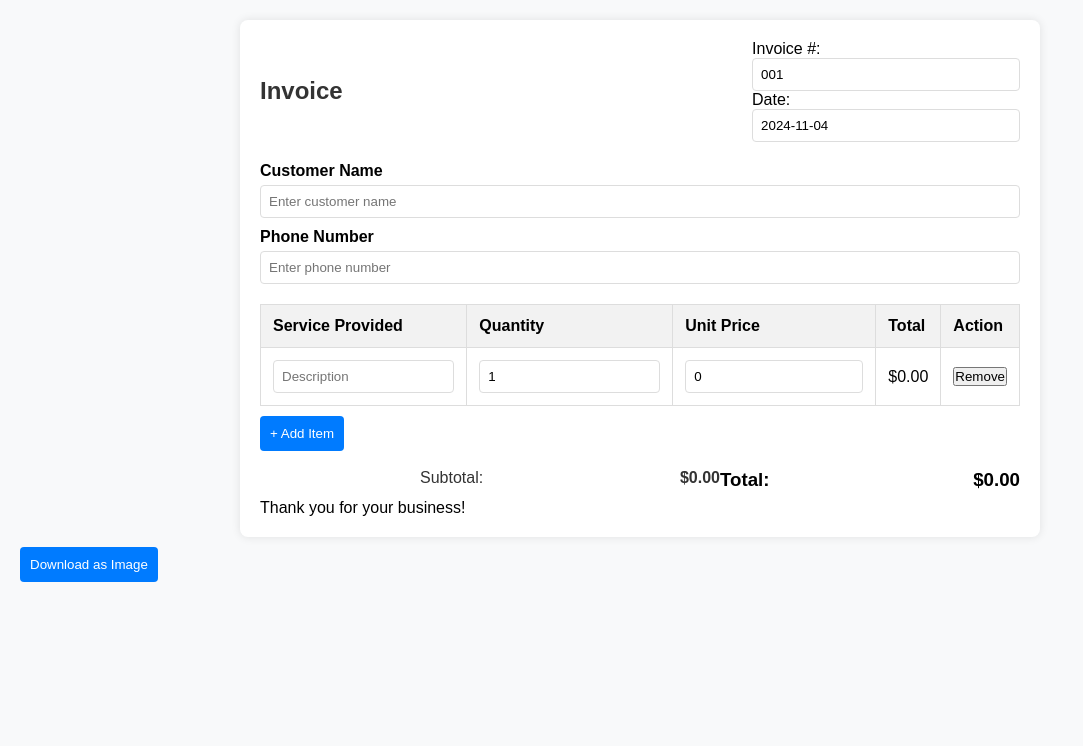
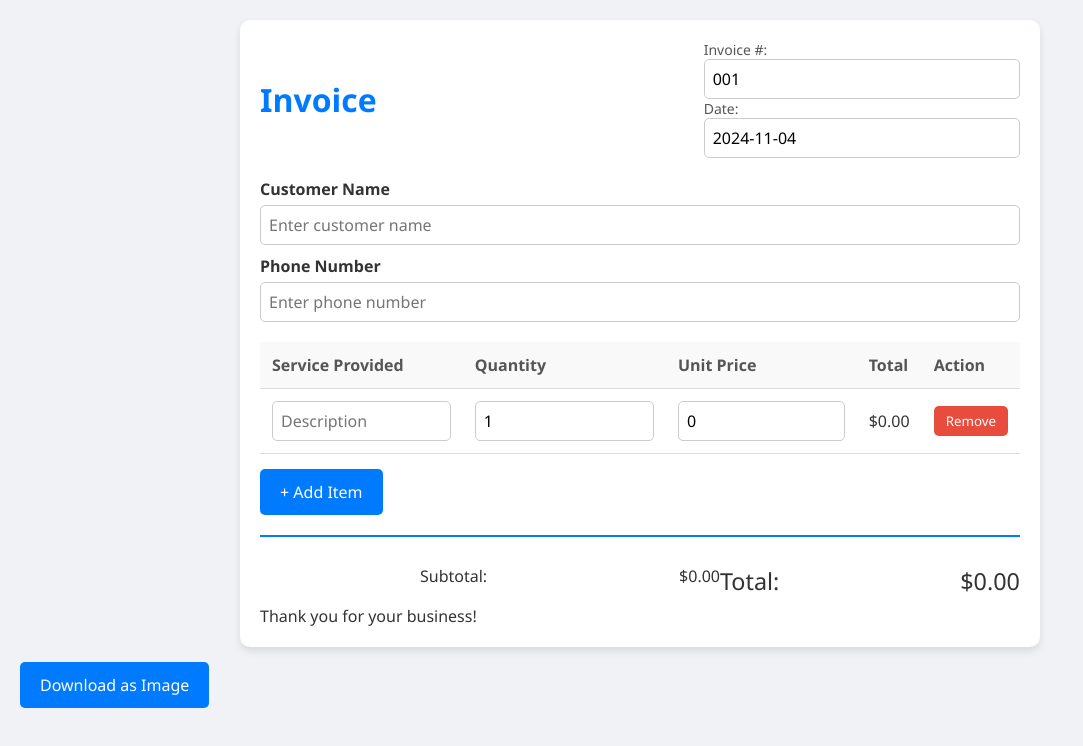
Before and after one commit to jahanaj098/invoice, a plain HTML site: page index.html in a window 1280 px wide. Shown: the whole page, without its empty margins (0-1083 px from the left). Drawn offline with nearby package versions, Linux system fonts and the light colour scheme.

Commit message:
Update styles.css

```diff
--- a/styles.css
+++ b/styles.css
@@ -1,24 +1,28 @@
+/* General styling */
 * {
   box-sizing: border-box;
-  font-family: Arial, sans-serif;
+  font-family: 'Segoe UI', Tahoma, Geneva, Verdana, sans-serif;
   margin: 0;
   padding: 0;
 }
 
 body {
   padding: 20px;
-  background-color: #f8f9fa;
+  background-color: #f0f2f5;
 }
 
+/* Invoice container styling */
 .invoice-container {
   max-width: 800px;
   margin: auto;
-  background-color: #fff;
+  background: #ffffff;
   padding: 20px;
-  border-radius: 8px;
-  box-shadow: 0 0 10px rgba(0, 0, 0, 0.1);
+  border-radius: 10px;
+  box-shadow: 0 4px 8px rgba(0, 0, 0, 0.1);
+  color: #333;
 }
 
+/* Header styling */
 .invoice-header {
   display: flex;
   justify-content: space-between;
@@ -27,8 +31,18 @@ body {
 }
 
 .invoice-header h1 {
-  font-size: 24px;
-  color: #333;
+  font-size: 32px;
+  color: #007bff;
+}
+
+.invoice-info p {
+  font-size: 14px;
+  color: #555;
+}
+
+/* Customer info section styling */
+.customer-info {
+  margin-bottom: 20px;
 }
 
 .form-group {
@@ -37,17 +51,19 @@ body {
 
 label {
   display: block;
-  font-weight: bold;
+  font-weight: 600;
   margin-bottom: 5px;
 }
 
 input[type="text"], input[type="number"] {
   width: 100%;
   padding: 8px;
-  border: 1px solid #ddd;
-  border-radius: 4px;
+  border: 1px solid #ccc;
+  border-radius: 5px;
+  font-size: 16px;
 }
 
+/* Table styling */
 .table {
   width: 100%;
   border-collapse: collapse;
@@ -56,33 +72,52 @@ input[type="text"], input[type="number"] {
 
 .table th, .table td {
   padding: 12px;
-  border: 1px solid #ddd;
+  border-bottom: 1px solid #ddd;
   text-align: left;
 }
 
 .table th {
-  background-color: #f2f2f2;
+  background-color: #f9f9f9;
+  font-weight: bold;
+  color: #555;
 }
 
+.table .btn-remove {
+  padding: 6px 12px;
+  background-color: #e74c3c;
+  color: #fff;
+  border: none;
+  cursor: pointer;
+  border-radius: 5px;
+}
+
+.table .btn-remove:hover {
+  background-color: #c0392b;
+}
+
+/* Totals section styling */
 .totals {
   display: flex;
   justify-content: flex-end;
-  margin-top: 10px;
+  margin-top: 20px;
+  padding-top: 20px;
+  border-top: 2px solid #007bff;
 }
 
-.totals .total-row {
+.total-row {
   width: 300px;
   display: flex;
   justify-content: space-between;
   padding: 8px 0;
 }
 
-.totals .total-row h4 {
+.total-row h3, .total-row h4 {
   font-weight: normal;
   color: #333;
 }
 
-.totals .total-row h4:last-child {
+.grand-total {
+  font-size: 20px;
   font-weight: bold;
 }
 
@@ -93,12 +128,18 @@ input[type="text"], input[type="number"] {
   margin-top: 20px;
 }
 
+/* Buttons */
 .add-item, .download-button {
-  margin-top: 10px;
-  padding: 10px;
+  margin-top: 15px;
+  padding: 12px 20px;
   background-color: #007bff;
   color: #fff;
   border: none;
   cursor: pointer;
-  border-radius: 4px;
+  border-radius: 5px;
+  font-size: 16px;
 }
+
+.add-item:hover, .download-button:hover {
+  background-color: #0056b3;
+}
```
